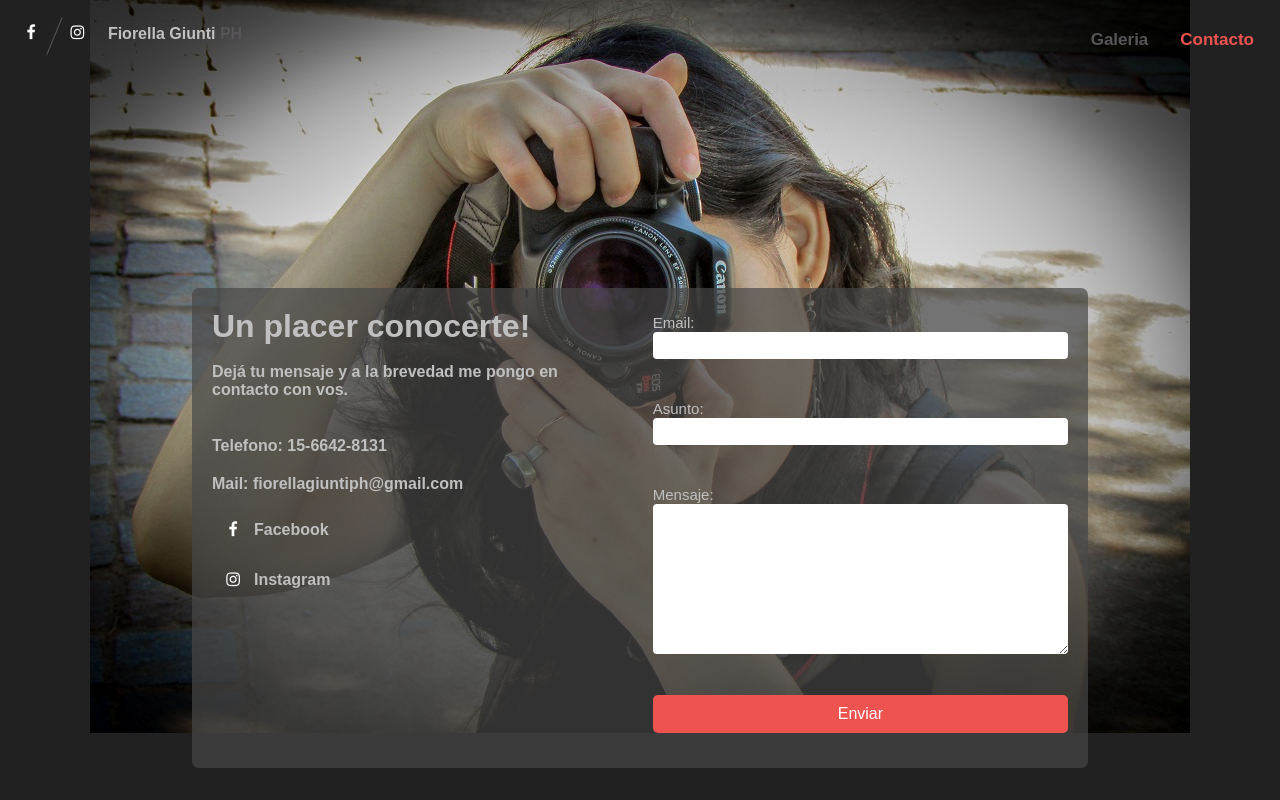
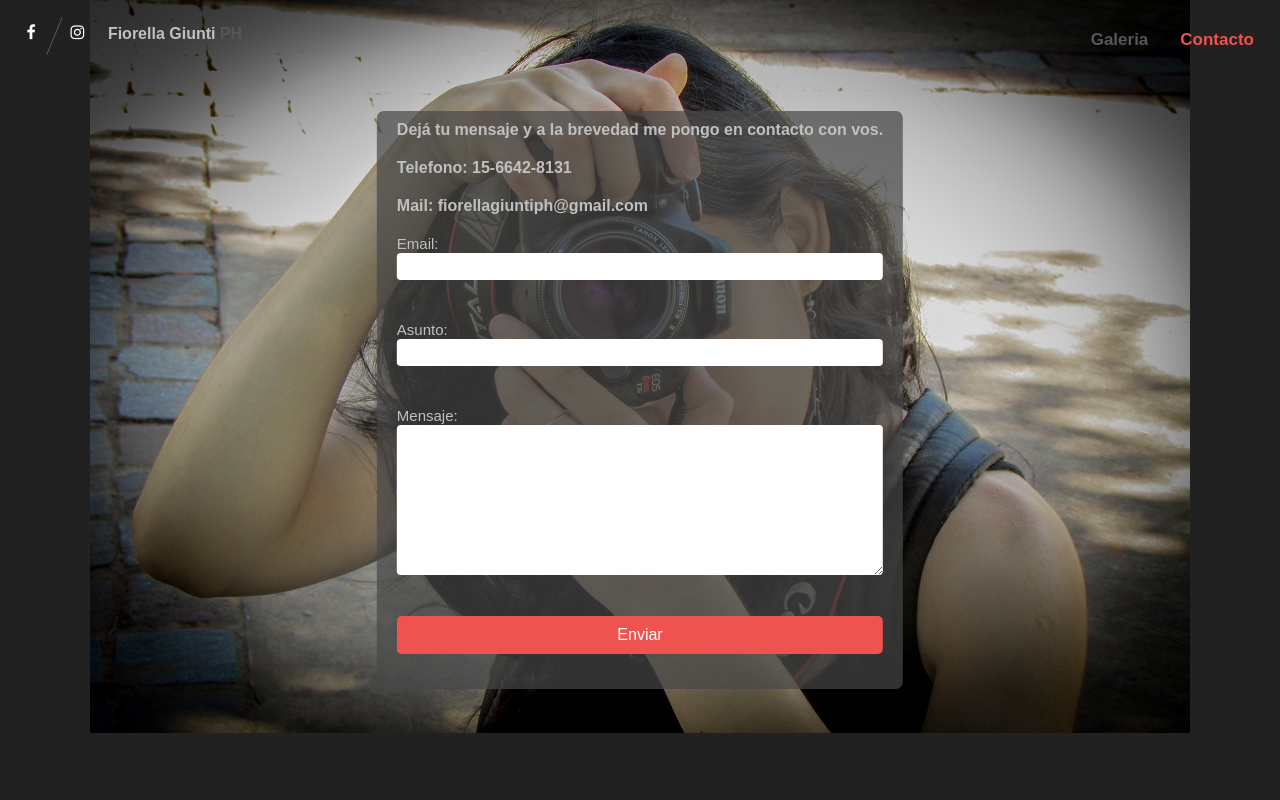
Before and after one commit to glasalvia/sitio_fotografia, a Django app: page /contacto/ in a window 1280 px wide. Run offline with Django 3.2, Linux system fonts and the light colour scheme; some libraries are stand-ins or nearby versions.

Commit message:
Se añade funcion JS y se modifica el formulario de contacto

```diff
--- a/sitio_fotografia/templates/portal/contacto.html
+++ b/sitio_fotografia/templates/portal/contacto.html
@@ -1,19 +1,13 @@
-
 {% extends 'base/base.html' %}
-
 {% block content %}
 
-		<div id="contact-form" style=" width:70%;display:inherit;margin-top:10%">
-			<div style="width:45%;margin-right:10%">
+		<div id="contact-form">
 
-				<h1>Un placer conocerte!</h1>
-            <br>
+			<div id ="texto" class="texto">
+
 				<h4>Dejá tu mensaje y a la brevedad me pongo en contacto con vos.</h4>
-            <br>
-            <h4>Telefono: 15-6642-8131</h4>
-            <h4>Mail: fiorellagiuntiph@gmail.com</h4>
-            <h4 style="margin: 0 0 0 0;"><a href="https://www.facebook.com/fiorellagiuntifotografia/" target="_blank" class="btn-social btn-facebook"><i class="fa fa-facebook"></i></a>Facebook</h4>
-            <h4 style="margin: 0 0 0 0;"><a href="https://www.instagram.com/fiorellagiuntifotografia/" target="_blank" class="btn-social btn-instagram"><i class="fa fa-instagram"></i></a>Instagram</h4>
+	            <h4>Telefono: 15-6642-8131</h4>
+	            <h4>Mail: fiorellagiuntiph@gmail.com</h4>
 
 			</div>
 
@@ -24,10 +18,10 @@
 			      <button type="submit">Enviar</button>
 			    </div>
 			</form>
-
-       </div>
+        </div>
 
 {% endblock %}
+
 
 {% block js %}
 
@@ -37,6 +31,15 @@
 		     $('#menu_2').addClass("menu__item--current ");
 		    });
 
+			function myFunction() {
+			    var x = document.getElementById("myTopnav");
+			    if (x.className === "topnav") {
+			        x.className += " responsive";
+			    } else {
+			        x.className = "topnav";
+			    }
+			}
+
 	</script>
 
 {% endblock %}
```
